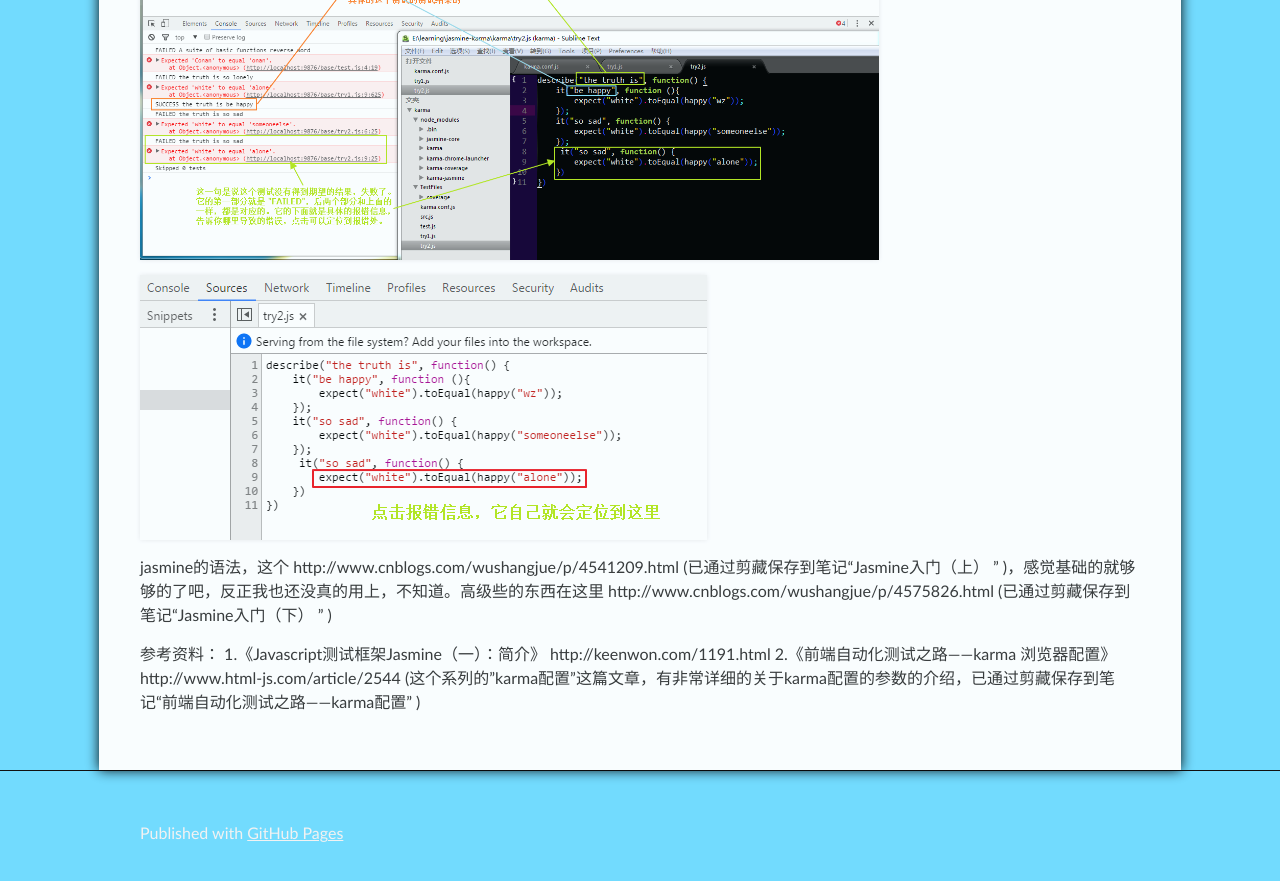
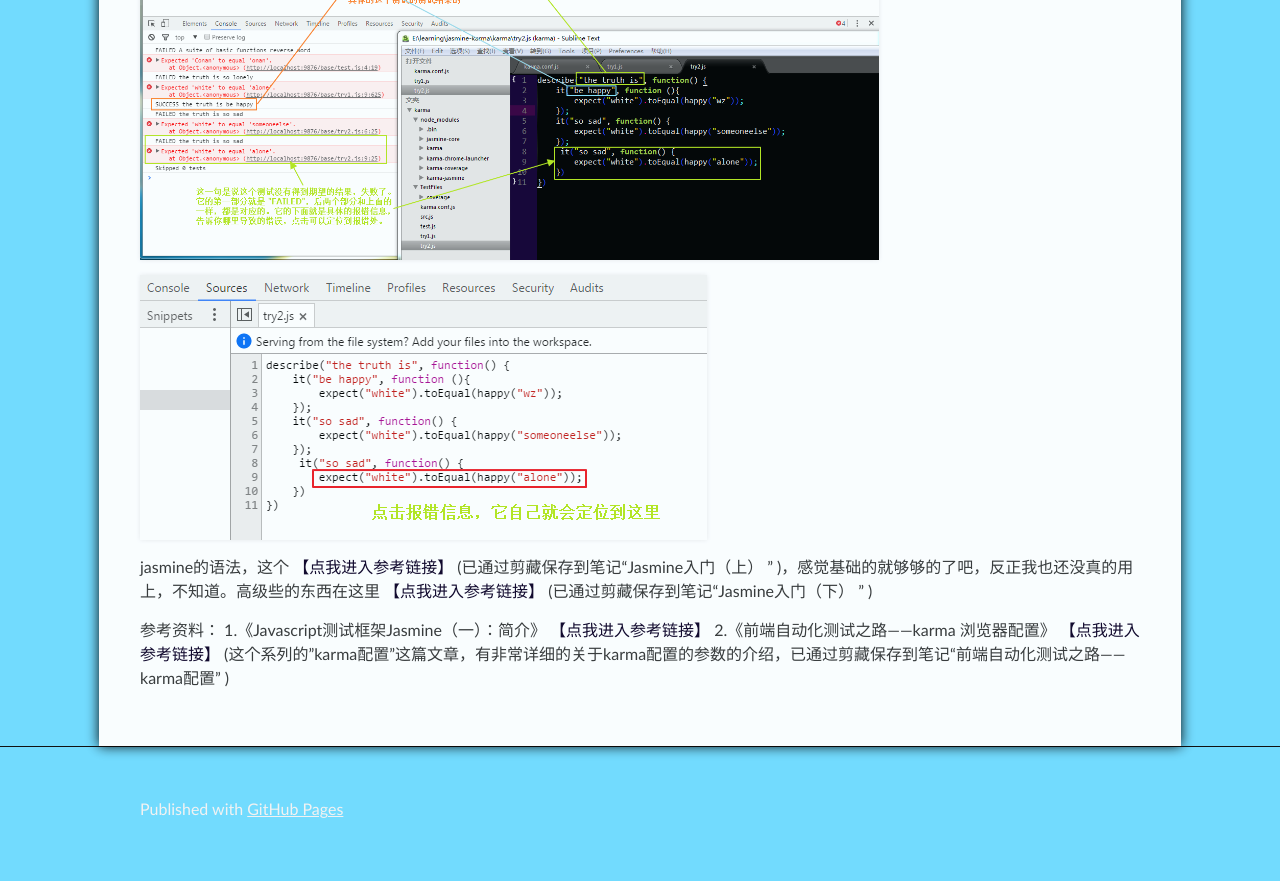
Before and after one commit to wznonstop/wznonstop.github.io, a Jekyll site: the page built from _posts/2016-03-18-karma和jasmine初探.md, in a window 1280 px wide and 900 px high, scrolled down 2941 px. Shown: the top 881 px of the window. Built offline with Jekyll 4.4.1, drawn with Linux system fonts in a browser that asks for light colours; some of the changed text lies outside the part shown.

Commit message:
edit the blog

```diff
--- a/_posts/2016-03-18-karma和jasmine初探.md
+++ b/_posts/2016-03-18-karma和jasmine初探.md
@@ -14,7 +14,7 @@
 
 ![tree](https://raw.githubusercontent.com/wznonstop/wznonstop.github.io/master/images/2016-03-18-1.png)
 
-具体的配置文件内容[参考](http://www.cnblogs.com/wushangjue/p/4539189.html "reference")
+具体的配置文件内容：[【点我进入参考链接】](http://www.cnblogs.com/wushangjue/p/4539189.html "reference")
 
 ![tree](https://raw.githubusercontent.com/wznonstop/wznonstop.github.io/master/images/2016-03-18-2.png)
 
@@ -32,8 +32,8 @@
 
 ![tree](https://raw.githubusercontent.com/wznonstop/wznonstop.github.io/master/images/2016-03-18-6.png)
 
-jasmine的语法，这个 http://www.cnblogs.com/wushangjue/p/4541209.html (已通过剪藏保存到笔记“Jasmine入门（上） ” )，感觉基础的就够够的了吧，反正我也还没真的用上，不知道。高级些的东西在这里 http://www.cnblogs.com/wushangjue/p/4575826.html (已通过剪藏保存到笔记“Jasmine入门（下） ” )
+jasmine的语法，这个 [【点我进入参考链接】](http://www.cnblogs.com/wushangjue/p/4541209.html "reference") (已通过剪藏保存到笔记“Jasmine入门（上） ” )，感觉基础的就够够的了吧，反正我也还没真的用上，不知道。高级些的东西在这里 [【点我进入参考链接】](http://www.cnblogs.com/wushangjue/p/4575826.html "reference") (已通过剪藏保存到笔记“Jasmine入门（下） ” )
 
 参考资料：
-     1.《Javascript测试框架Jasmine（一）：简介》 http://keenwon.com/1191.html
-     2.《前端自动化测试之路——karma 浏览器配置》 http://www.html-js.com/article/2544 (这个系列的"karma配置"这篇文章，有非常详细的关于karma配置的参数的介绍，已通过剪藏保存到笔记“前端自动化测试之路——karma配置” )
+     1.《Javascript测试框架Jasmine（一）：简介》 [【点我进入参考链接】](http://keenwon.com/1191.html "reference")
+     2.《前端自动化测试之路——karma 浏览器配置》 [【点我进入参考链接】](http://www.html-js.com/article/2544 "reference") (这个系列的"karma配置"这篇文章，有非常详细的关于karma配置的参数的介绍，已通过剪藏保存到笔记“前端自动化测试之路——karma配置” )
```
